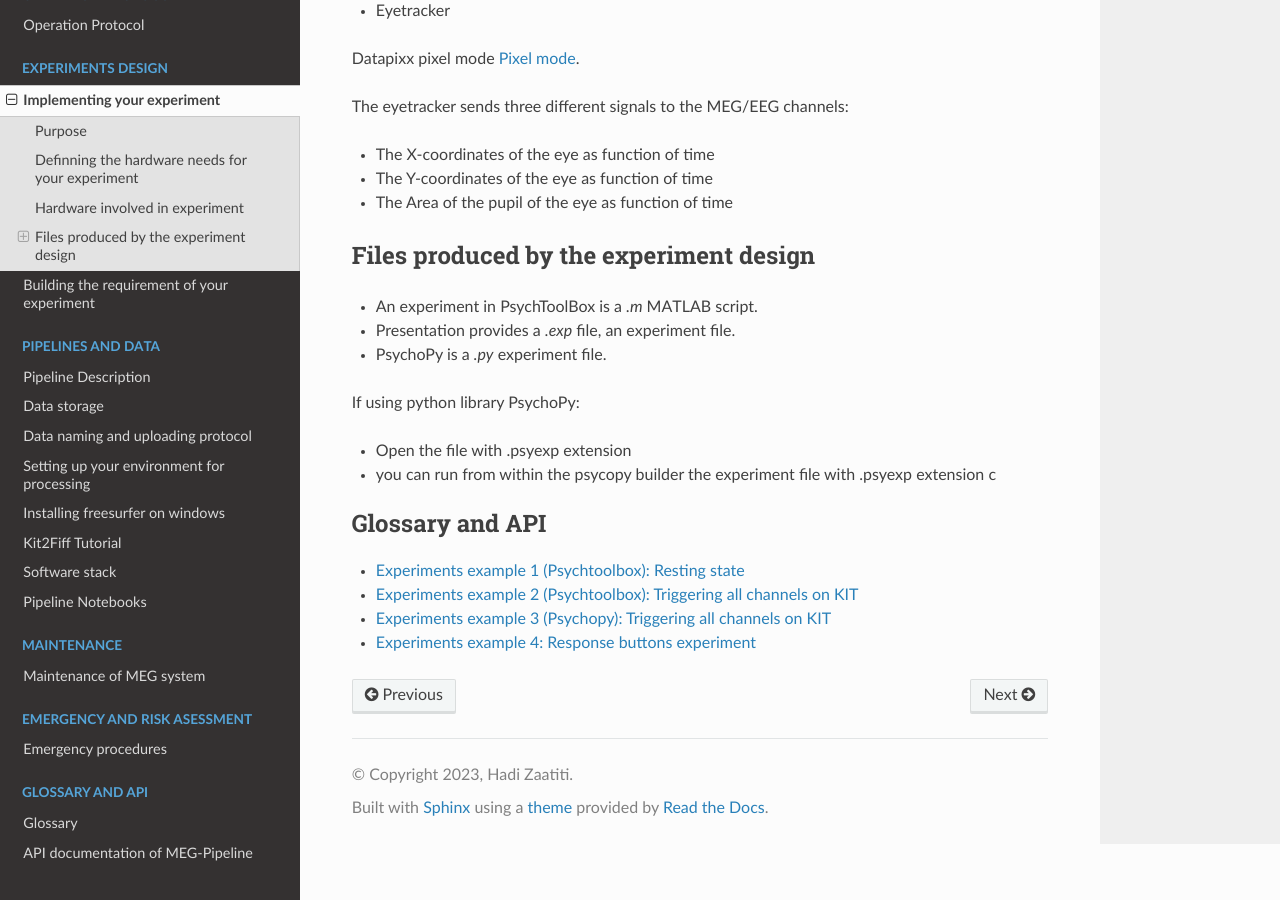
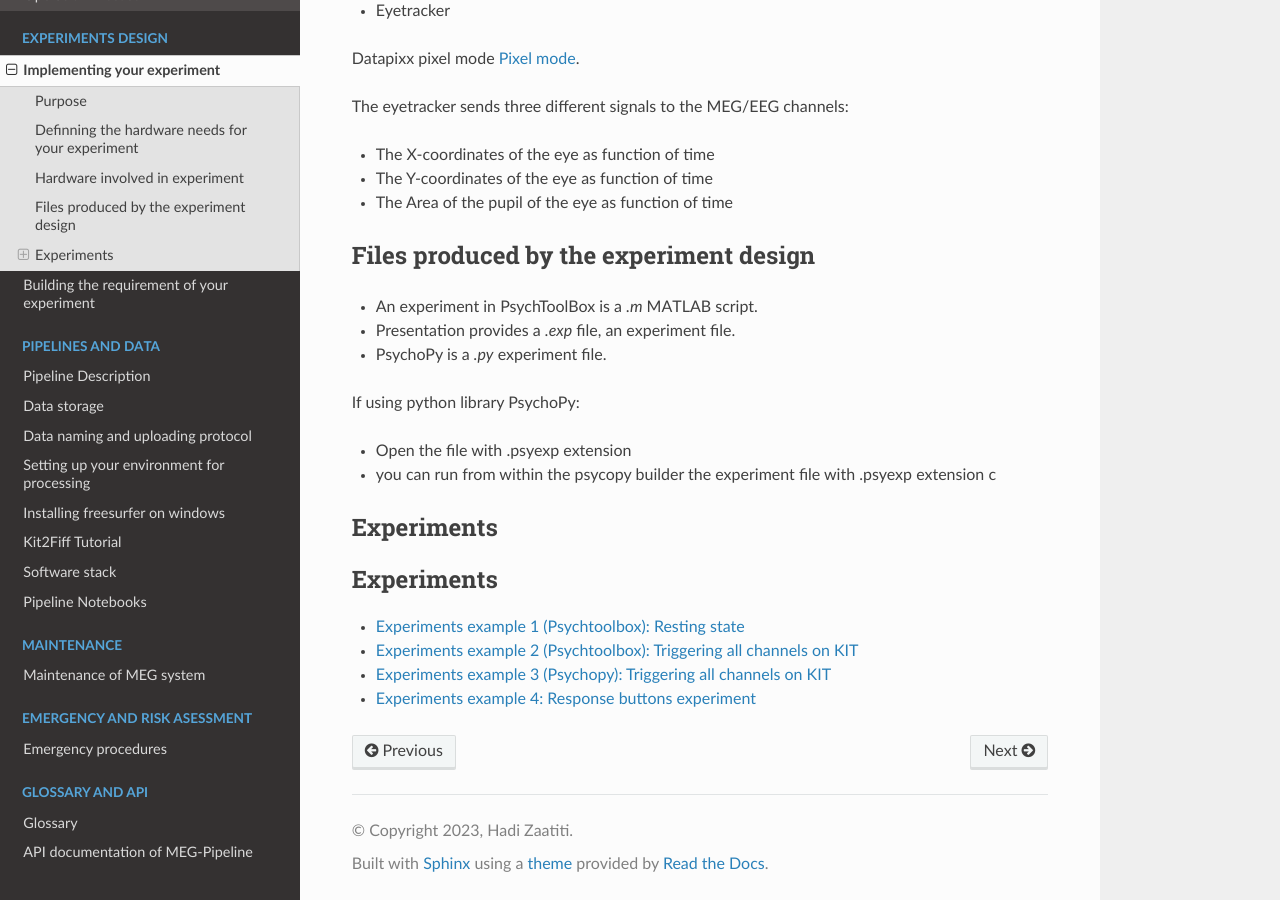
Before and after one commit to hzaatiti-NYU/meg-pipeline, a Sphinx documentation site: the page built from docs/source/3-experimentdesign/experimentdesign.rst, in a window 1280 px wide and 900 px high, scrolled down 905 px. Built offline with Sphinx 7.4.7 and the Read the Docs theme 2.0.0, drawn with Linux system fonts in a browser that asks for light colours.

Commit message:
Add diogo experiment

```diff
--- a/docs/source/3-experimentdesign/experimentdesign.rst
+++ b/docs/source/3-experimentdesign/experimentdesign.rst
@@ -58,9 +58,12 @@ If using python library PsychoPy:
 * you can run from within the psycopy builder the experiment file with .psyexp extension c
 
 
+Experiments
+-----------
+
 .. toctree::
    :maxdepth: 2
-   :caption: Glossary and API
+   :caption: Experiments
 
    experiments/1-exp-resting-state
    experiments/2-exp-trigger-psychtoolbox
```
